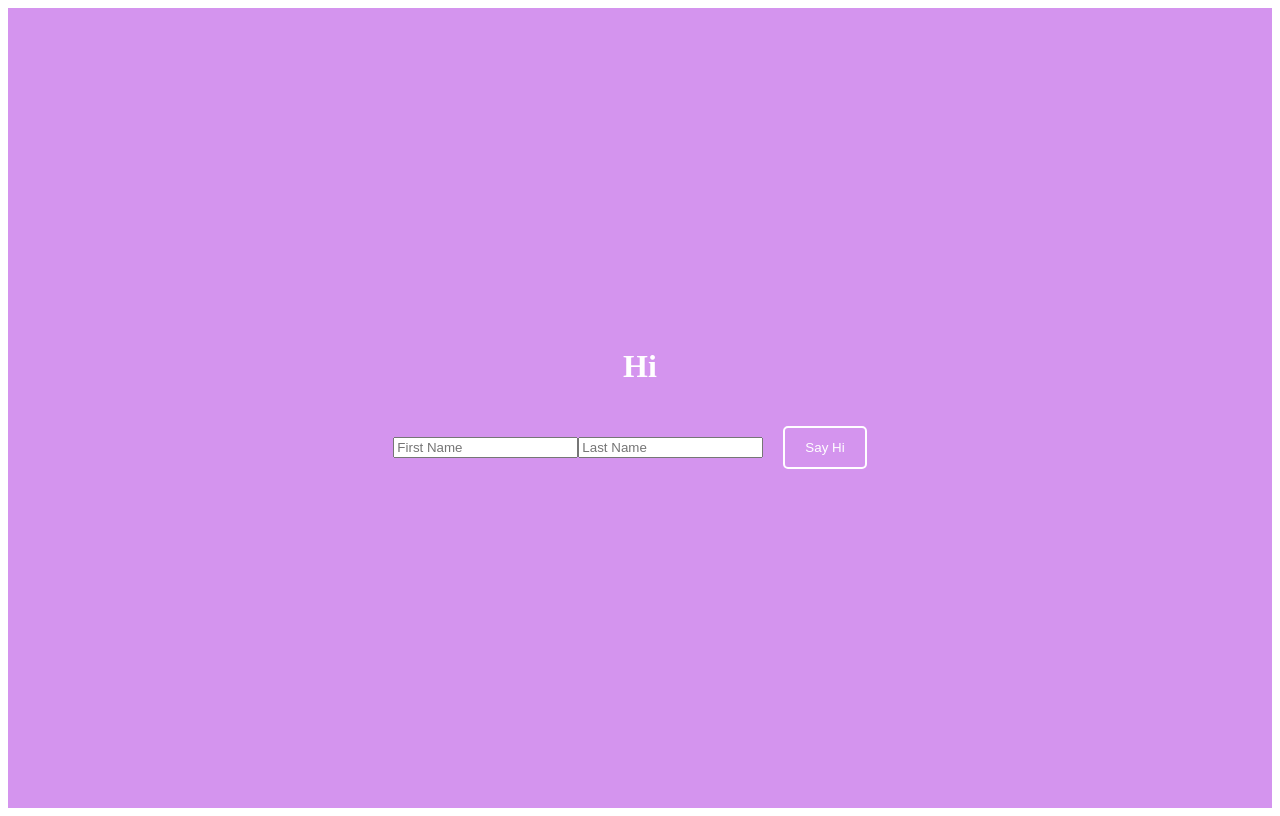
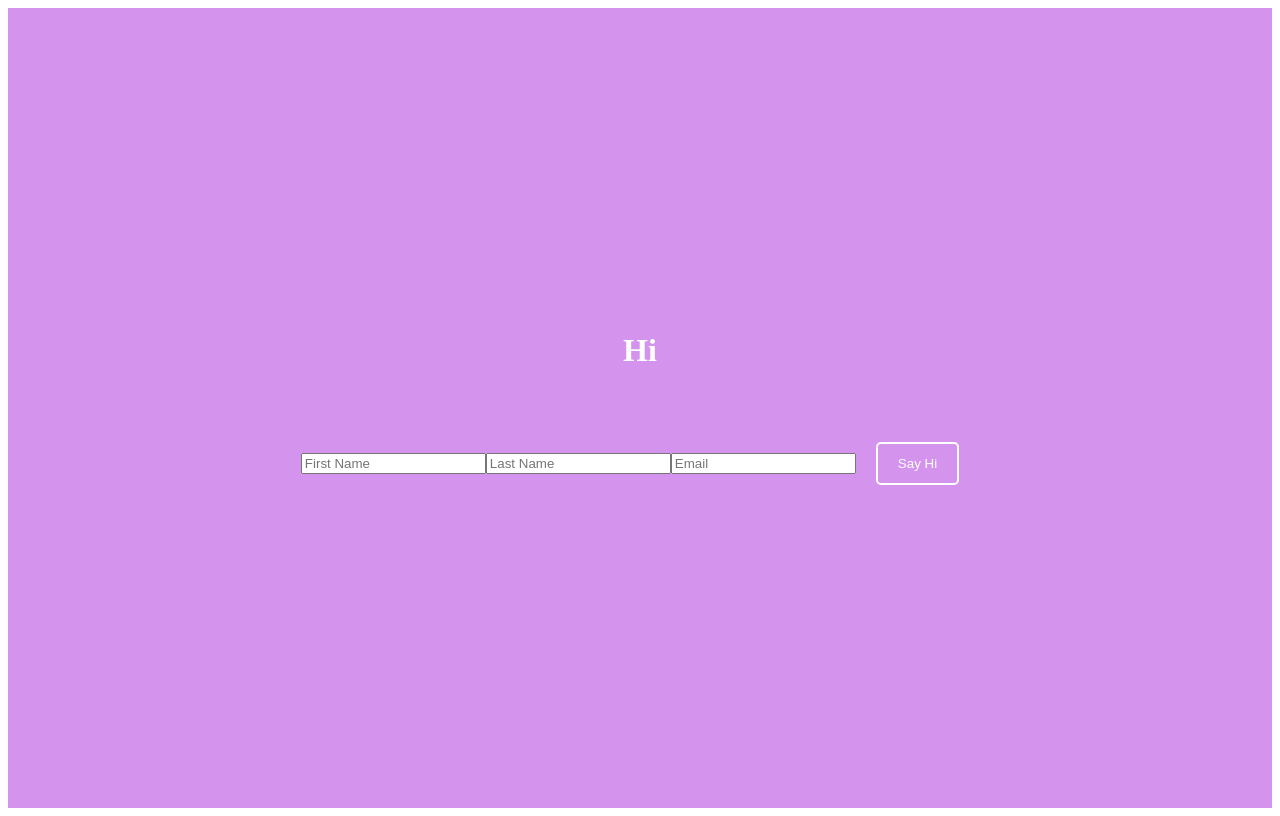
Before and after one commit to SharjeelMoqrabKhan/Basic-React-Learning-2020, a React (Create React App) app: page / in a window 1280 px wide. Built offline with nearby package versions, Linux system fonts and the light colour scheme; a web font is replaced by a local one.

Commit message:
React Login Form Challenge

```diff
--- a/src/Form.jsx
+++ b/src/Form.jsx
@@ -5,21 +5,29 @@ const Form = () => {
   const [fullName, setFullname] = useState({
     firstName: "",
     lastName: "",
+    email: "",
   });
 
   const inputHandler = (e) => {
-    const value = e.target.value;
-    const name = e.target.name;
+    const { name, value } = e.target;
     setFullname((preValue) => {
       if (name === "firstName") {
         return {
           firstName: value,
           lastName: preValue.lastName,
+          email: preValue.email,
         };
       } else if (name === "lastName") {
         return {
           firstName: preValue.firstName,
           lastName: value,
+          email: preValue.email,
+        };
+      } else if (name === "email") {
+        return {
+          firstName: preValue.firstName,
+          lastName: preValue.lastName,
+          email: value,
         };
       }
     });
@@ -30,6 +38,7 @@ const Form = () => {
       <h1 style={{ color: "white" }}>
         Hi {fullName.firstName} {fullName.lastName}
       </h1>
+      <p> {fullName.email}</p>
       <form onSubmit={(e) => e.preventDefault()}>
         <input
           type="text"
@@ -45,7 +54,28 @@ const Form = () => {
           value={fullName.lastName}
           onChange={inputHandler}
         />
-        <button type="submit" style={{ margin: "20px" }}>
+        <input
+          type="text"
+          placeholder="Email"
+          name="email"
+          value={fullName.email}
+          onChange={inputHandler}
+        />
+        <button
+          type="submit"
+          style={{ margin: "20px" }}
+          onClick={() => {
+            alert(
+              fullName.firstName +
+                "\n" +
+                fullName.lastName +
+                "\n" +
+                fullName.email +
+                "\n" +
+                "SUBMITTED"
+            );
+          }}
+        >
           Say Hi
         </button>
       </form>
```
